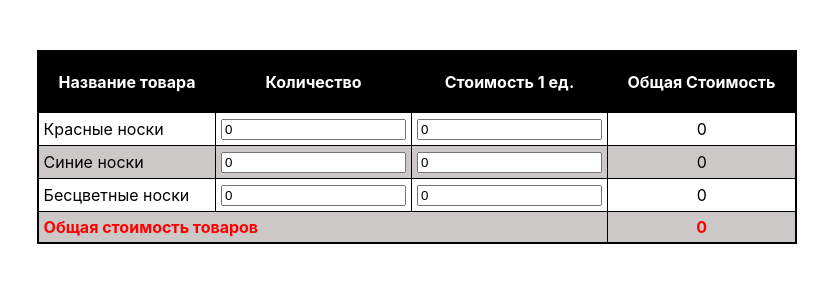
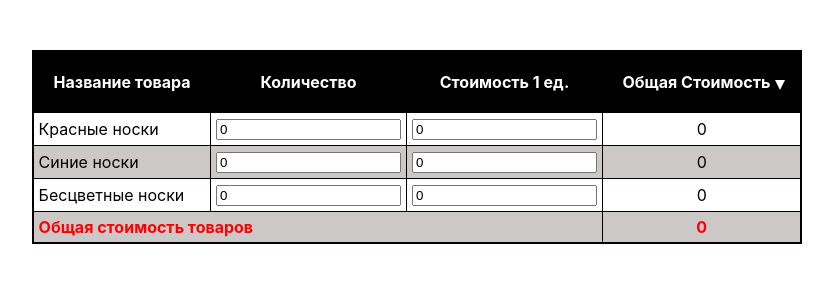
Before and after one commit to Vasstin/dboTask, a React (Create React App) app: page / in a window 1280 px wide. Shown: the top 300 px of the page, without its empty margins (223-1056 px from the left). Built offline with nearby package versions, Linux system fonts and the light colour scheme.

Commit message:
added sort mark

```diff
--- a/src/App.css
+++ b/src/App.css
@@ -86,3 +86,23 @@ td:first-child {
 .sortButton:hover {
   text-decoration: underline;
 }
+
+.sortDown::after {
+    content: '';
+    position: relative;
+    border: 5px solid transparent;
+    border-bottom: 10px solid white;
+    top: -13px;
+    right: -5px;
+
+}
+
+.sortUp::after {
+  content: '';
+  position: relative;
+  border: 5px solid transparent;
+  border-top: 10px solid white;
+  bottom: -18px;
+  right: -5px;
+
+}
--- a/src/App.js
+++ b/src/App.js
@@ -29,10 +29,9 @@ function App() {
   ])
 
   const [ isSorted, setIsSorted] = useState({
-    sortedByPrice: "up"
+    sortedByPrice: 'up'
   })
 
-  console.log(isSorted)
   // useEffect(() => {
   //   console.log(tableState)
   //   function sortByPrice() {
@@ -109,7 +108,7 @@ function App() {
     }
     setTableState(sortedRow)
   }
-  console.log(tableState)
+
   let row = tableState.map(item =>
     <TableRow
       id = {item.id}
@@ -122,6 +121,15 @@ function App() {
     >
     </TableRow>)
 
+  let styleSortByPrice = 'sortButton';
+  if(isSorted.sortedByPrice === 'up') {
+    styleSortByPrice += ' sortUp'
+  } else if(isSorted.sortedByPrice === 'down') {
+    styleSortByPrice += ' sortDown'
+  } else {
+
+  }
+
   return (
     <div className="App">
       <table>
@@ -130,7 +138,7 @@ function App() {
             <th>Название товара</th>
             <th>Количество</th>
             <th>Стоимость 1 ед.</th>
-            <th className = 'sortButton' onClick={sortByPrice}>Общая Стоимость</th>
+            <th className = {styleSortByPrice} onClick={sortByPrice}>Общая Стоимость</th>
           </tr>
         </thead>
         <tbody className = 'body'>
```
